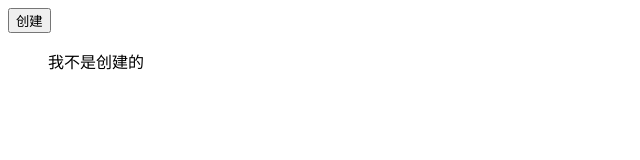
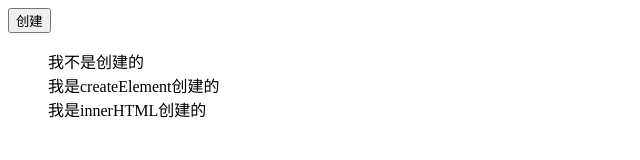
Before and after one commit to dragonXinLi/JS, a plain HTML site: page new_file46.html in a window 1280 px wide. Shown: the whole page, without its empty margins (0-640 px from the left). Drawn offline with Linux system fonts and the light colour scheme.

Commit message:
dom元素创建

```diff
--- a/new_file46.html
+++ b/new_file46.html
@@ -16,11 +16,21 @@
 		</ul>
 		<script>
 			window.onload = function(){
+//				1.利用document.write()创建dom元素
 				var but = document.getElementsByTagName("button")[0];
 				but.onclick = function (){
 //					会把document里面的标签全部覆盖
 //					document.write("<li>我是document创建出来的</li>");
 				}
+//				2.利用元素的innerHTML方法,(innerText方法不识别标签)
+				var ul = document.getElementsByTagName("ul")[0];
+				ul.innerHTML += "<li id = 'li1'>我是innerHTML创建的</li>";
+//				3.利用dom的api创建的
+				var li = document.createElement("li");
+				li.innerHTML = "我是createElement创建的";
+
+				var oldLi = document.getElementById("li1");
+				ul.insertBefore(li,oldLi);
 			}
 		</script>
 	</body>
```
